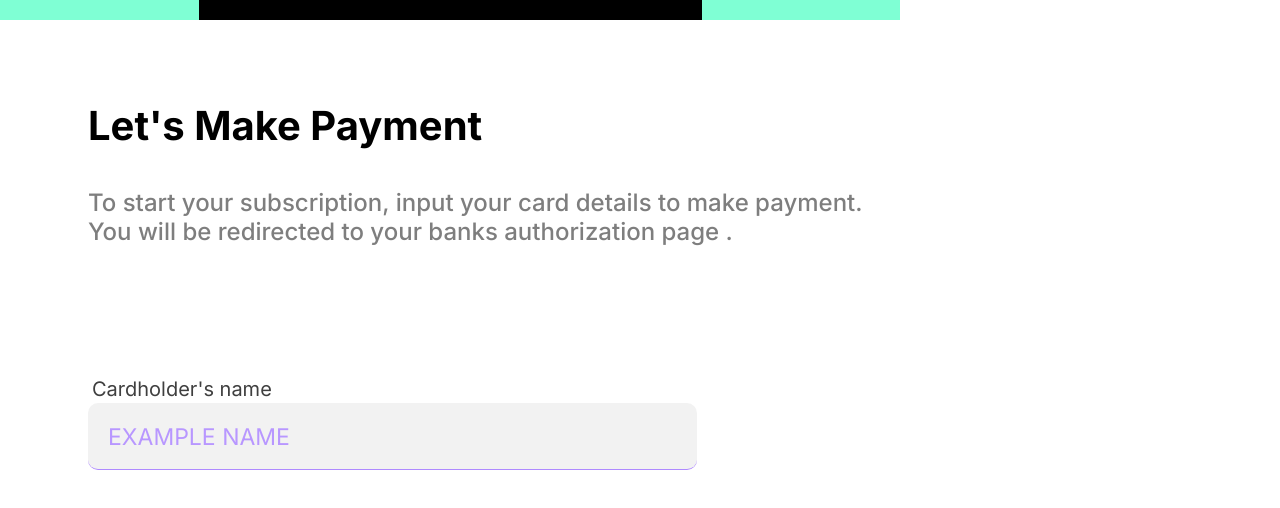
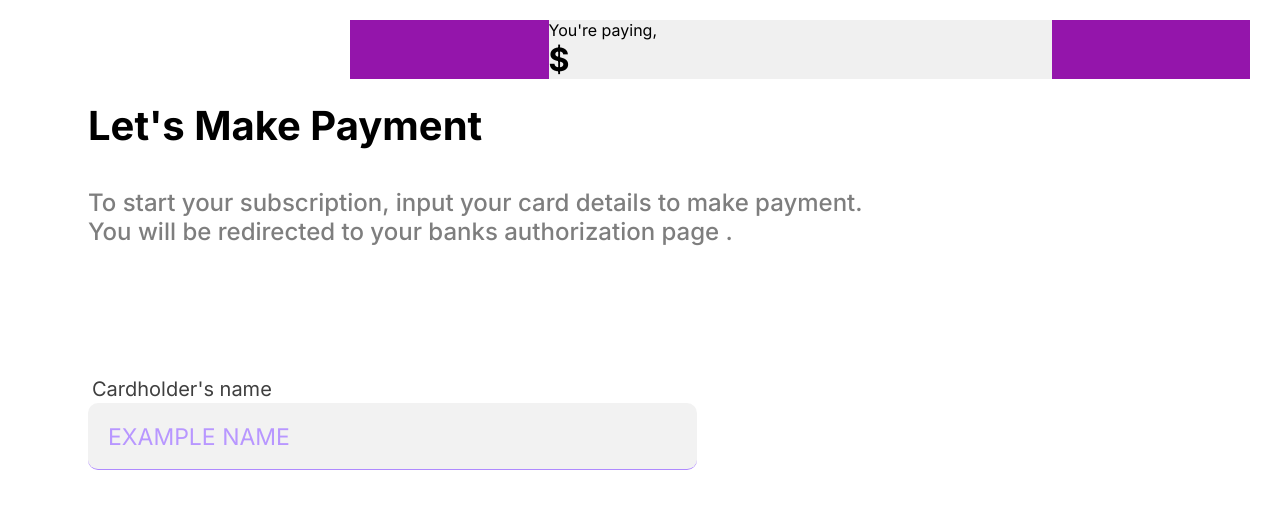
Before and after one commit to mxxm0x/store, a React (Vite) app: page / in a window 1280 px wide. Shown: the top 508 px of the page. Built offline with nearby package versions, Linux system fonts and the light colour scheme.

Commit message:
colocando o conteudo

```diff
--- a/src/components/Checkout/Checkout.css
+++ b/src/components/Checkout/Checkout.css
@@ -4,12 +4,15 @@
 	display: flex;
 	align-items: center;
 	justify-content: center;
+	margin: auto;
+	margin-top: 20px;
+	margin-right: 30px;
 
-	background-color: aquamarine;
+	background-color: rgb(148, 21, 171);
 }
 
 .background {
 	width: 503px;
 	height: auto;
-	background-color: #000000;
+	background-color: #f0f0f0;
 }
--- a/src/components/Checkout/Checkout.jsx
+++ b/src/components/Checkout/Checkout.jsx
@@ -5,7 +5,8 @@ function Checkout() {
 	return (
 		<div className="cContainer">
 			<div className="background">
-				<p>bunda</p>
+				<p>You're paying,</p>
+				<h1>$</h1>
 			</div>
 		</div>
 	);
```
